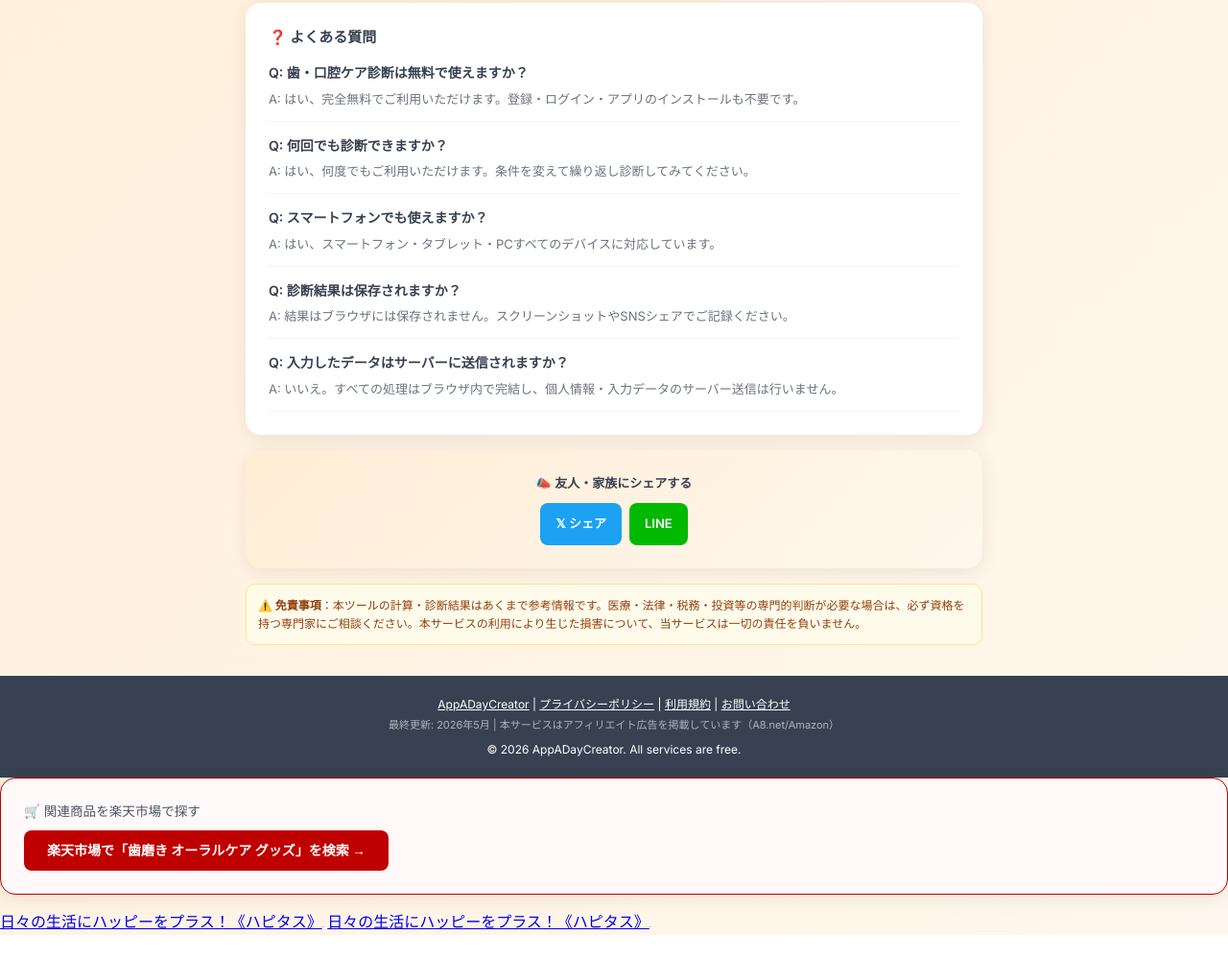
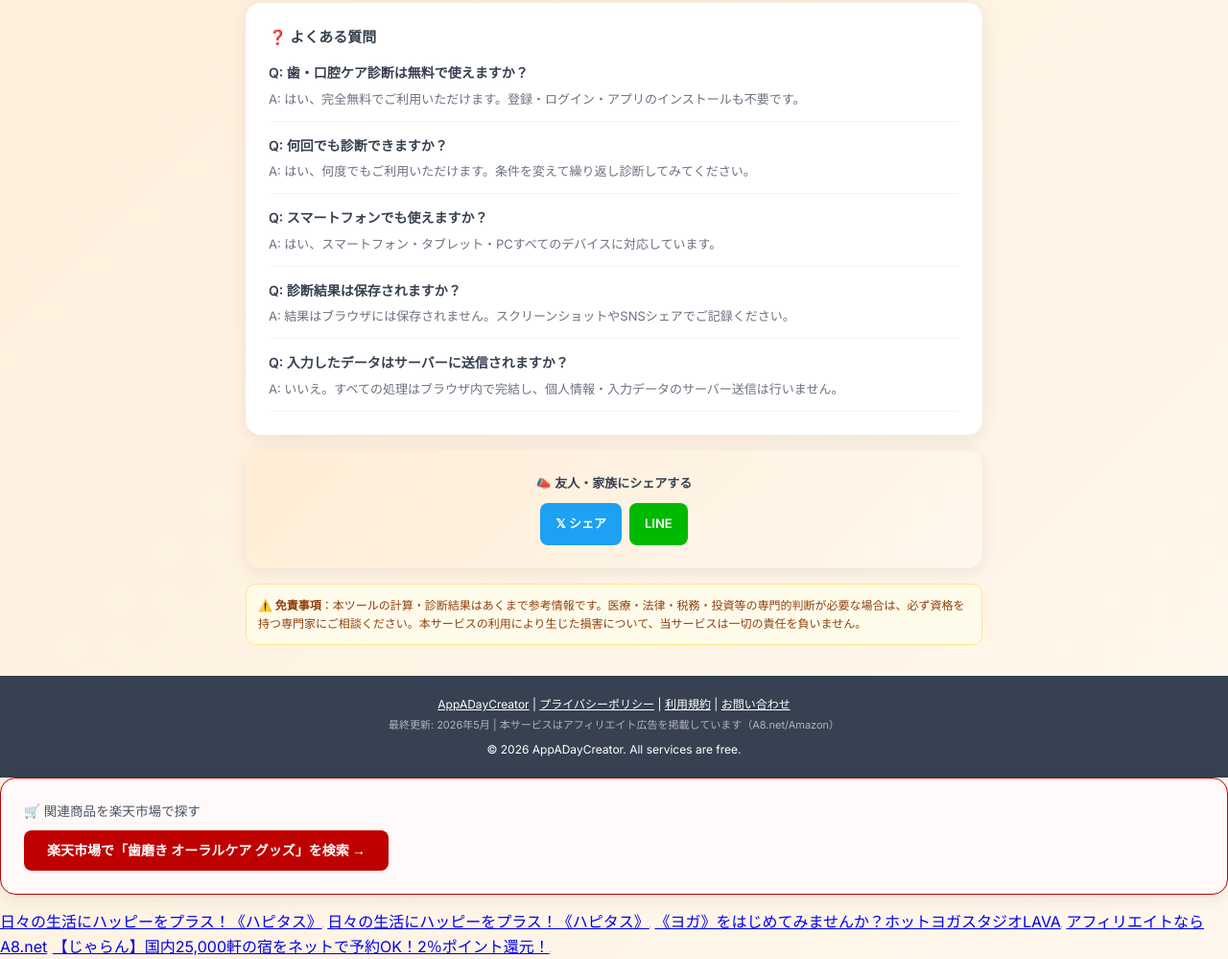
Before and after one commit to appadaycreator/oral-care-advisor, a plain HTML site: page index.html in a window 1280 px wide. Shown: the part 925-1924 px from the top of the page at 96% size. Before the commit the page ends 1899 px from the top, so only its background shows below. Drawn offline with Linux system fonts and the light colour scheme; grey boxes are pictures that could not be loaded.

Commit message:
Boost A8 affiliates: 女性に大人気！【ホットヨガスタ, 【A8.net】メディア会員募

```diff
--- a/index.html
+++ b/index.html
@@ -443,5 +443,11 @@ j=d.createElement(s),dl=l!="dataLayer"?"&l="+l:"";j.async=true;j.src=
 <a href="https://px.a8.net/svt/ejp?a8mat=4B3WJ6+FQ9JMY+1LP8+BY642" rel="nofollow">日々の生活にハッピーをプラス！《ハピタス》</a><img border="0" width="1" height="1" src="https://www14.a8.net/0.gif?a8mat=4B3WJ6+FQ9JMY+1LP8+BY642" alt="">
 
 <a href="https://px.a8.net/svt/ejp?a8mat=4B3WJ6+FQ9JMY+1LP8+BY642" rel="nofollow">日々の生活にハッピーをプラス！《ハピタス》</a><img border="0" width="1" height="1" src="https://www14.a8.net/0.gif?a8mat=4B3WJ6+FQ9JMY+1LP8+BY642" alt="">
+
+<a href="https://px.a8.net/svt/ejp?a8mat=4B3WJ7+18PTPM+1O96+699KI" rel="nofollow">《ヨガ》をはじめてみませんか？ホットヨガスタジオLAVA</a><img border="0" width="1" height="1" src="https://www12.a8.net/0.gif?a8mat=4B3WJ7+18PTPM+1O96+699KI" alt="">
+
+<a href="https://px.a8.net/svt/ejp?a8mat=457C4C+C23BCA+0K+10FXXU" rel="nofollow">アフィリエイトならA8.net</a><img border="0" width="1" height="1" src="https://www15.a8.net/0.gif?a8mat=457C4C+C23BCA+0K+10FXXU" alt="">
+
+<a href="https://px.a8.net/svt/ejp?a8mat=4B3WJ5+C2OQY2+14CS+68EPE" rel="nofollow">【じゃらん】国内25,000軒の宿をネットで予約OK！2％ポイント還元！</a><img border="0" width="1" height="1" src="https://www11.a8.net/0.gif?a8mat=4B3WJ5+C2OQY2+14CS+68EPE" alt="">
 </body>
 </html>
```
